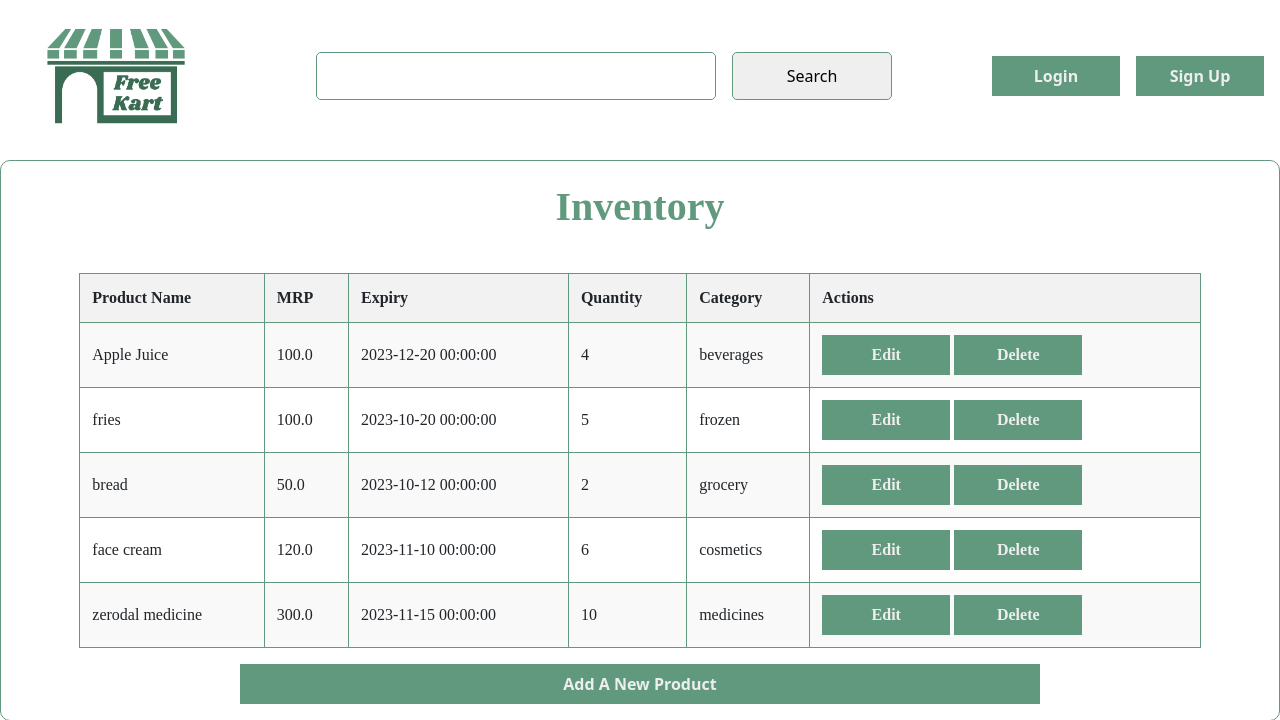
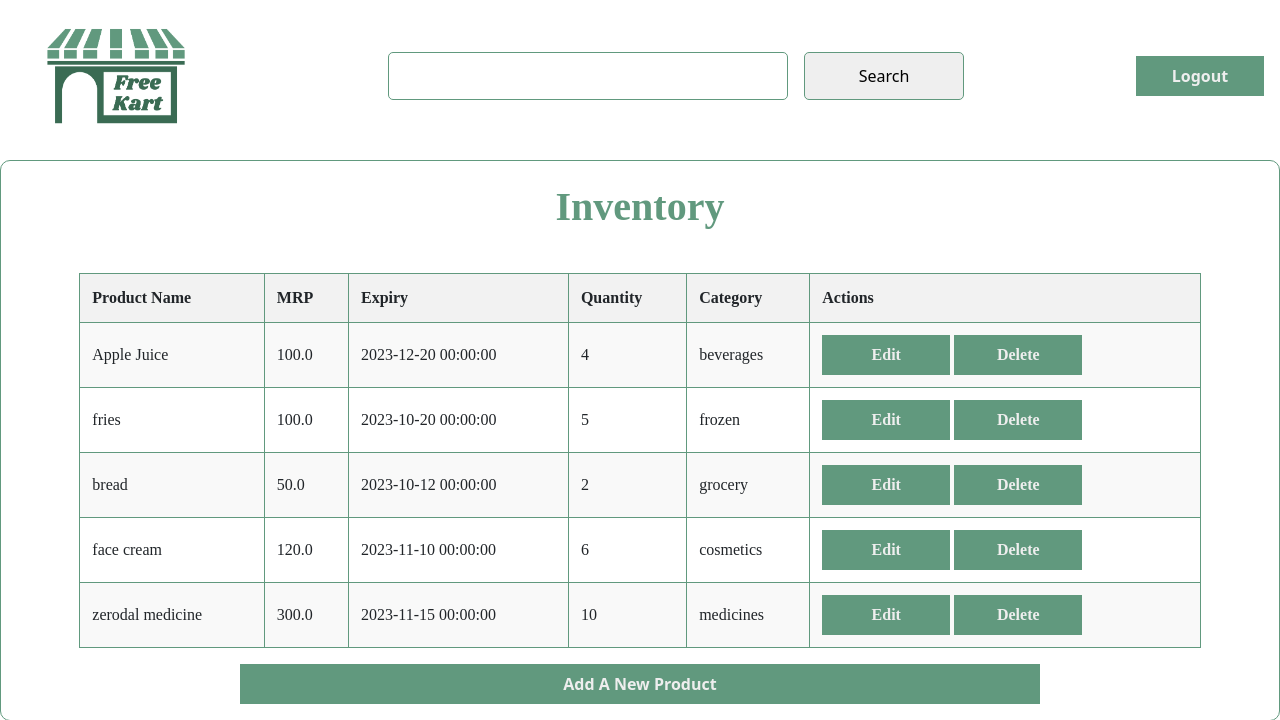
Before and after one commit to DaveyDark/freekart, a Flask app: page /dashboard/ in a window 1280 px wide. Shown: the top 720 px of the page. Run offline with Flask 3, Linux system fonts and the light colour scheme; the visitor is signed in with stand-in values (Sample User, id 1); data comes from the database, SQL or seed files in the repository; some web fonts are replaced.

Commit message:
Logout button

```diff
--- a/templates/base.html
+++ b/templates/base.html
@@ -24,8 +24,12 @@
         <input type="submit" id = "search"value = "Search">
       </form>
       <div class="feilds">
-        <button onclick="window.location='/login/'">Login</button>
-        <button onclick="window.location='/register/'">Sign Up</button>
+        {% if not session["user_id"] %}
+          <button onclick="window.location='/login/'">Login</button>
+          <button onclick="window.location='/register/'">Sign Up</button>
+        {% else %}
+          <button onclick="window.location='/logout/'">Logout</button>
+        {% endif %}
       </div>
     </div>
     <div class="categories">
```
